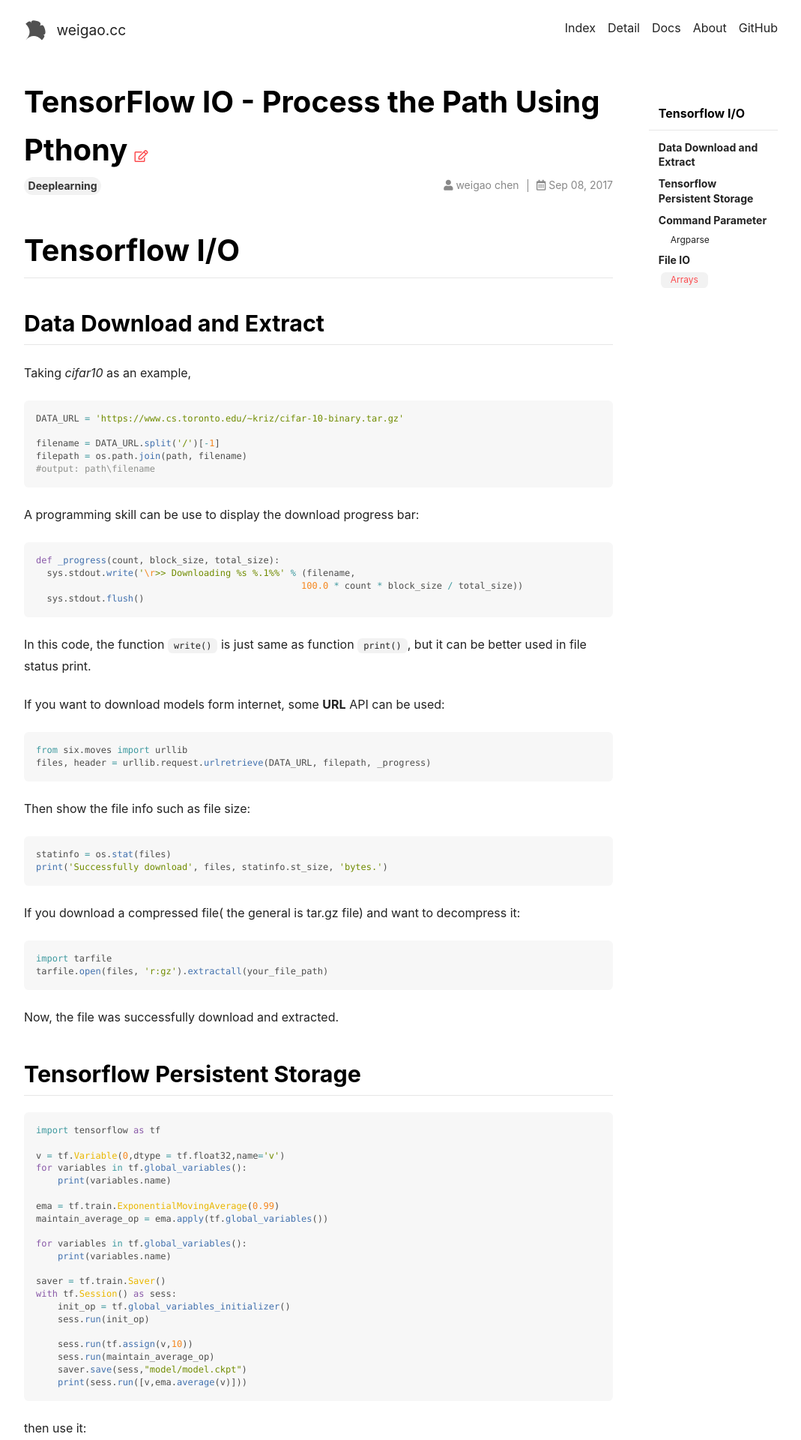
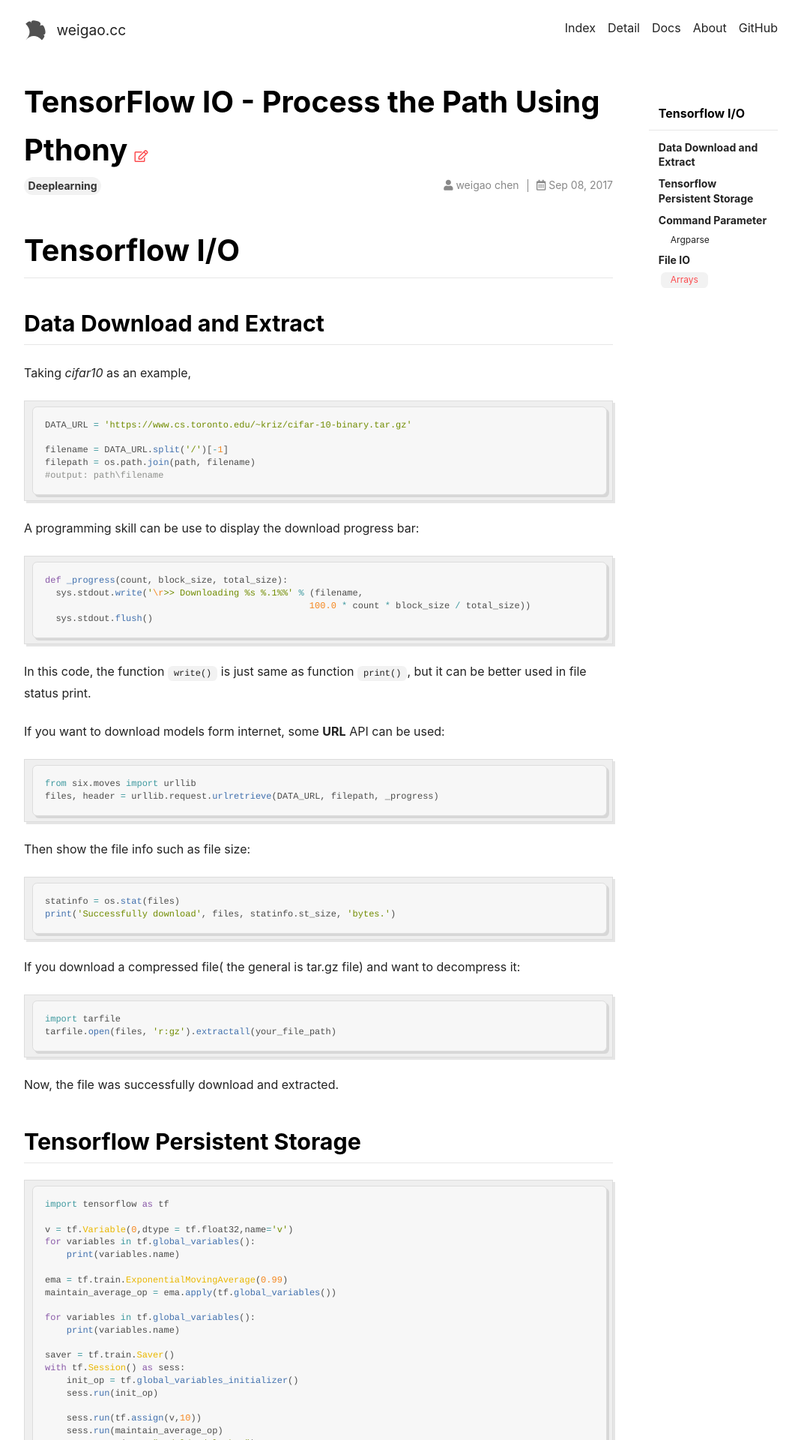
Before and after one commit to chenweigao/jekyll-blog, a Jekyll site: the page built from blog/_posts/2017-09-08-tensorflowio.md, in a window 1280 px wide. Shown: the top 1920 px of the page at 75% size, without its empty margins (105-1174 px from the left). Built offline with Jekyll 4.4.1, drawn with Linux system fonts in a browser that asks for light colours; nearby versions of some CDN libraries.

Commit message:
test custom css

```diff
--- a/_config.yml
+++ b/_config.yml
@@ -149,12 +149,12 @@ sources: # bootcdn (default), unpkg
 
 ## => Build
 ##############################
-markdown    : kramdown
-highlighter : pygments
+# markdown    : kramdown
+# highlighter : rough
 permalink   : date
 # kramdown:
 #   input: GFM
-pyments     : true
+# pyments     : true
 exclude:
   - CHANGELOG.md
   - CHECKLIST.md
--- a/_includes/header.html
+++ b/_includes/header.html
@@ -30,4 +30,5 @@
     </nav>
     {%- endif -%}
   </div>
+  <link rel="stylesheet" type="text/css" href="{{ site.url }}/assets/css/pygments.css">
 </header>
--- /dev/null
+++ b/assets/css/pygments.css
@@ -0,0 +1,84 @@
+
+.highlight {
+  background-color: #efefef;
+  padding: 7px 7px 7px 10px;
+  border: 1px solid #ddd;
+  -moz-box-shadow: 3px 3px rgba(0,0,0,0.1);
+  -webkit-box-shadow: 3px 3px rgba(0,0,0,0.1);
+  box-shadow: 3px 3px rgba(0,0,0,0.1);
+  margin: 20px 0 20px 0;
+  overflow: scroll;
+}
+
+code {
+  font-family:'Bitstream Vera Sans Mono','Courier', monospace;
+}
+
+.highlight .c { color: #586E75 } /* Comment */
+.highlight .err { color: #93A1A1 } /* Error */
+.highlight .g { color: #93A1A1 } /* Generic */
+.highlight .k { color: #859900 } /* Keyword */
+.highlight .l { color: #93A1A1 } /* Literal */
+.highlight .n { color: #93A1A1 } /* Name */
+.highlight .o { color: #859900 } /* Operator */
+.highlight .x { color: #CB4B16 } /* Other */
+.highlight .p { color: #93A1A1 } /* Punctuation */
+.highlight .cm { color: #586E75 } /* Comment.Multiline */
+.highlight .cp { color: #859900 } /* Comment.Preproc */
+.highlight .c1 { color: #586E75 } /* Comment.Single */
+.highlight .cs { color: #859900 } /* Comment.Special */
+.highlight .gd { color: #2AA198 } /* Generic.Deleted */
+.highlight .ge { color: #93A1A1; font-style: italic } /* Generic.Emph */
+.highlight .gr { color: #DC322F } /* Generic.Error */
+.highlight .gh { color: #CB4B16 } /* Generic.Heading */
+.highlight .gi { color: #859900 } /* Generic.Inserted */
+.highlight .go { color: #93A1A1 } /* Generic.Output */
+.highlight .gp { color: #93A1A1 } /* Generic.Prompt */
+.highlight .gs { color: #93A1A1; font-weight: bold } /* Generic.Strong */
+.highlight .gu { color: #CB4B16 } /* Generic.Subheading */
+.highlight .gt { color: #93A1A1 } /* Generic.Traceback */
+.highlight .kc { color: #CB4B16 } /* Keyword.Constant */
+.highlight .kd { color: #268BD2 } /* Keyword.Declaration */
+.highlight .kn { color: #859900 } /* Keyword.Namespace */
+.highlight .kp { color: #859900 } /* Keyword.Pseudo */
+.highlight .kr { color: #268BD2 } /* Keyword.Reserved */
+.highlight .kt { color: #DC322F } /* Keyword.Type */
+.highlight .ld { color: #93A1A1 } /* Literal.Date */
+.highlight .m { color: #2AA198 } /* Literal.Number */
+.highlight .s { color: #2AA198 } /* Literal.String */
+.highlight .na { color: #93A1A1 } /* Name.Attribute */
+.highlight .nb { color: #B58900 } /* Name.Builtin */
+.highlight .nc { color: #268BD2 } /* Name.Class */
+.highlight .no { color: #CB4B16 } /* Name.Constant */
+.highlight .nd { color: #268BD2 } /* Name.Decorator */
+.highlight .ni { color: #CB4B16 } /* Name.Entity */
+.highlight .ne { color: #CB4B16 } /* Name.Exception */
+.highlight .nf { color: #268BD2 } /* Name.Function */
+.highlight .nl { color: #93A1A1 } /* Name.Label */
+.highlight .nn { color: #93A1A1 } /* Name.Namespace */
+.highlight .nx { color: #555 } /* Name.Other */
+.highlight .py { color: #93A1A1 } /* Name.Property */
+.highlight .nt { color: #268BD2 } /* Name.Tag */
+.highlight .nv { color: #268BD2 } /* Name.Variable */
+.highlight .ow { color: #859900 } /* Operator.Word */
+.highlight .w { color: #93A1A1 } /* Text.Whitespace */
+.highlight .mf { color: #2AA198 } /* Literal.Number.Float */
+.highlight .mh { color: #2AA198 } /* Literal.Number.Hex */
+.highlight .mi { color: #2AA198 } /* Literal.Number.Integer */
+.highlight .mo { color: #2AA198 } /* Literal.Number.Oct */
+.highlight .sb { color: #586E75 } /* Literal.String.Backtick */
+.highlight .sc { color: #2AA198 } /* Literal.String.Char */
+.highlight .sd { color: #93A1A1 } /* Literal.String.Doc */
+.highlight .s2 { color: #2AA198 } /* Literal.String.Double */
+.highlight .se { color: #CB4B16 } /* Literal.String.Escape */
+.highlight .sh { color: #93A1A1 } /* Literal.String.Heredoc */
+.highlight .si { color: #2AA198 } /* Literal.String.Interpol */
+.highlight .sx { color: #2AA198 } /* Literal.String.Other */
+.highlight .sr { color: #DC322F } /* Literal.String.Regex */
+.highlight .s1 { color: #2AA198 } /* Literal.String.Single */
+.highlight .ss { color: #2AA198 } /* Literal.String.Symbol */
+.highlight .bp { color: #268BD2 } /* Name.Builtin.Pseudo */
+.highlight .vc { color: #268BD2 } /* Name.Variable.Class */
+.highlight .vg { color: #268BD2 } /* Name.Variable.Global */
+.highlight .vi { color: #268BD2 } /* Name.Variable.Instance */
+.highlight .il { color: #2AA198 } /* Literal.Number.Integer.Long */
```
